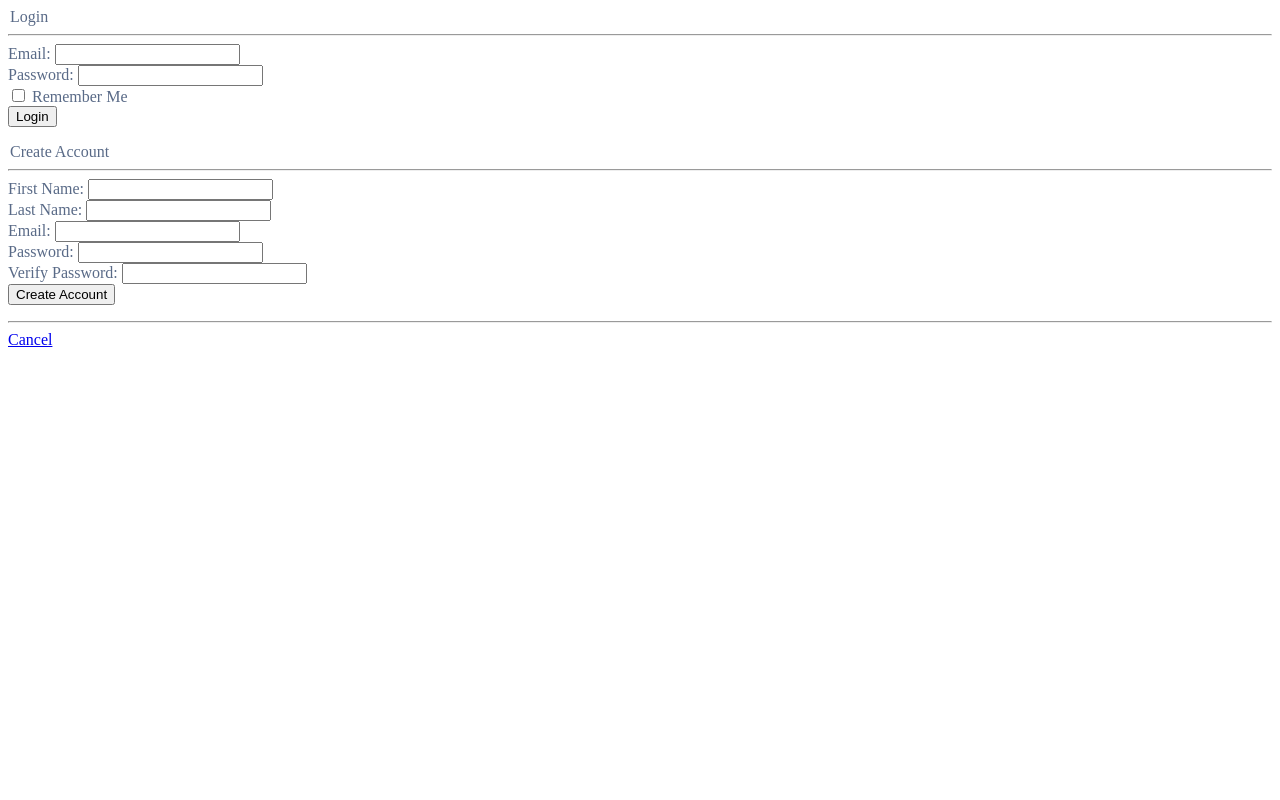
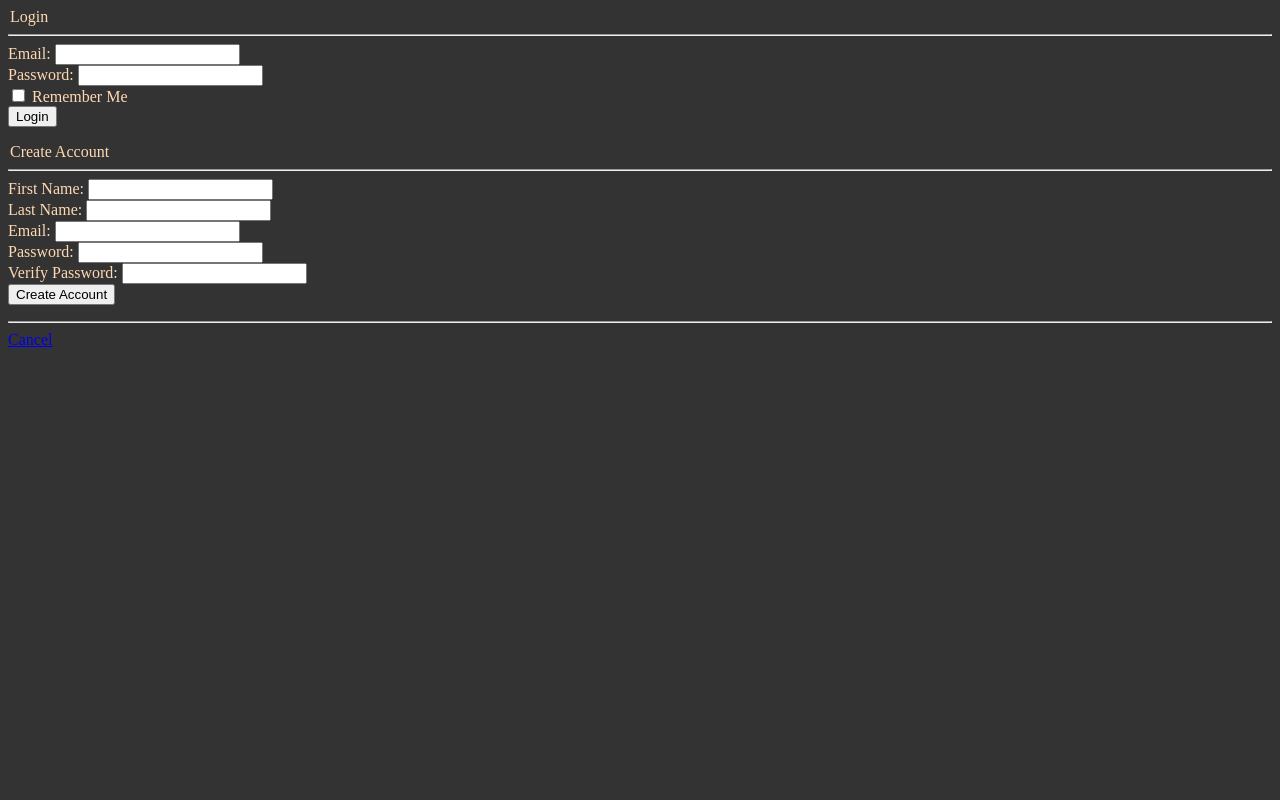
Before and after one commit to philipheindel/Web-Clock, a PHP site: page /views/login/loginBody.php in a window 1280 px wide. Run offline with PHP 8.4, Linux system fonts and the light colour scheme; data comes from the database, SQL or seed files in the repository; some libraries are stand-ins or nearby versions.

Commit message:
changing theme works on all pages

```diff
--- a/views/login/loginBody.php
+++ b/views/login/loginBody.php
@@ -1,22 +1,7 @@
 <?php
 
-    require_once("../../controllers/db_con.php");
-    $sqlPopulate = "select * from settings";
-
-    $result = connect($sqlPopulate);
-    $row = mysql_fetch_row($result);
-    $rowCount =  mysql_num_rows($result);
-
-
-    //text color light theme used = #596a87
-    //back color light theme used = #ffffff
-
-    //text color dark theme used = #ffd9b3
-    //back color dark theme used = #333333
-
-    //initialize (right now just pulling the back and forground colors from database)
-    $backGroundCol = $row[1];
-    $foregroundCol = $row[2];
+    require_once("../../controllers/theme.php");
+    require_once("../../controllers/updateDB.php");
 
 
 
@@ -43,14 +28,18 @@ require_once __DIR__ . "/../../controllers/helpers.php";
 <header>
     <style>
         body{
-            background-color: <?php echo $backGroundCol ?>;
+            background-color: <?php echo $back ?>;
         }
 
         legend {
-            color:  <?php echo $foregroundCol?>;
+            color:  <?php echo $front ?>;
         }
         label {
-            color: <?php echo $foregroundCol?>;
+            color: <?php echo $front ?>;
+        }
+
+        hr {
+            color: <?php echo $front ?>;
         }
     </style>
 </header>
--- a/views/settings/css/settings.css
+++ b/views/settings/css/settings.css
@@ -27,6 +27,10 @@ input[type=text] {
 
 }
 
+input[type=submit] {
+    float: right;
+}
+
 select {
     width: 50%;
     padding: 8px 13px;
```
Also changed, not shown: views/index/indexBody.php (+19 -1 lines), views/settings/settingsBody.php (+8 -11 lines).
